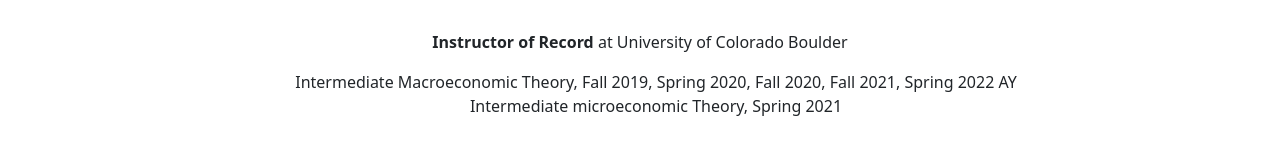
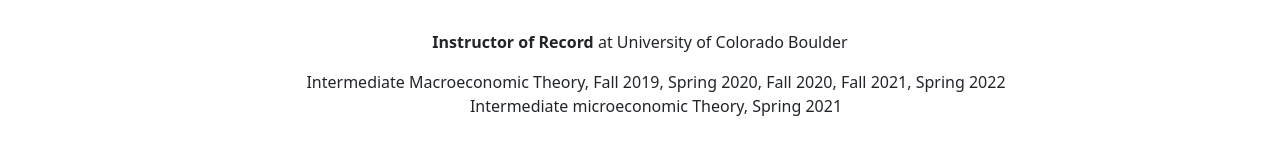
Before and after one commit to JieunHurt/JieunHurt.github.io, a website: page teaching.html in a window 1280 px wide. Shown: the part 561-716 px from the top of the page. Drawn offline with nearby package versions, Linux system fonts and the light colour scheme.

Commit message:
Update teaching.html

```diff
--- a/teaching.html
+++ b/teaching.html
@@ -74,7 +74,7 @@
 	  <div class="text-center mt-5", style="padding:15px">
   <p> <b>Instructor of Record </b> at University of Colorado Boulder </p>
 	<ul class="nobul">
-		 <li> Intermediate Macroeconomic Theory, Fall 2019, Spring 2020, Fall 2020, Fall 2021, Spring 2022 AY</li>
+		 <li> Intermediate Macroeconomic Theory, Fall 2019, Spring 2020, Fall 2020, Fall 2021, Spring 2022</li>
 		 <li> Intermediate microeconomic Theory, Spring 2021 </li>
 	 </ul>
 	 </div>
```
